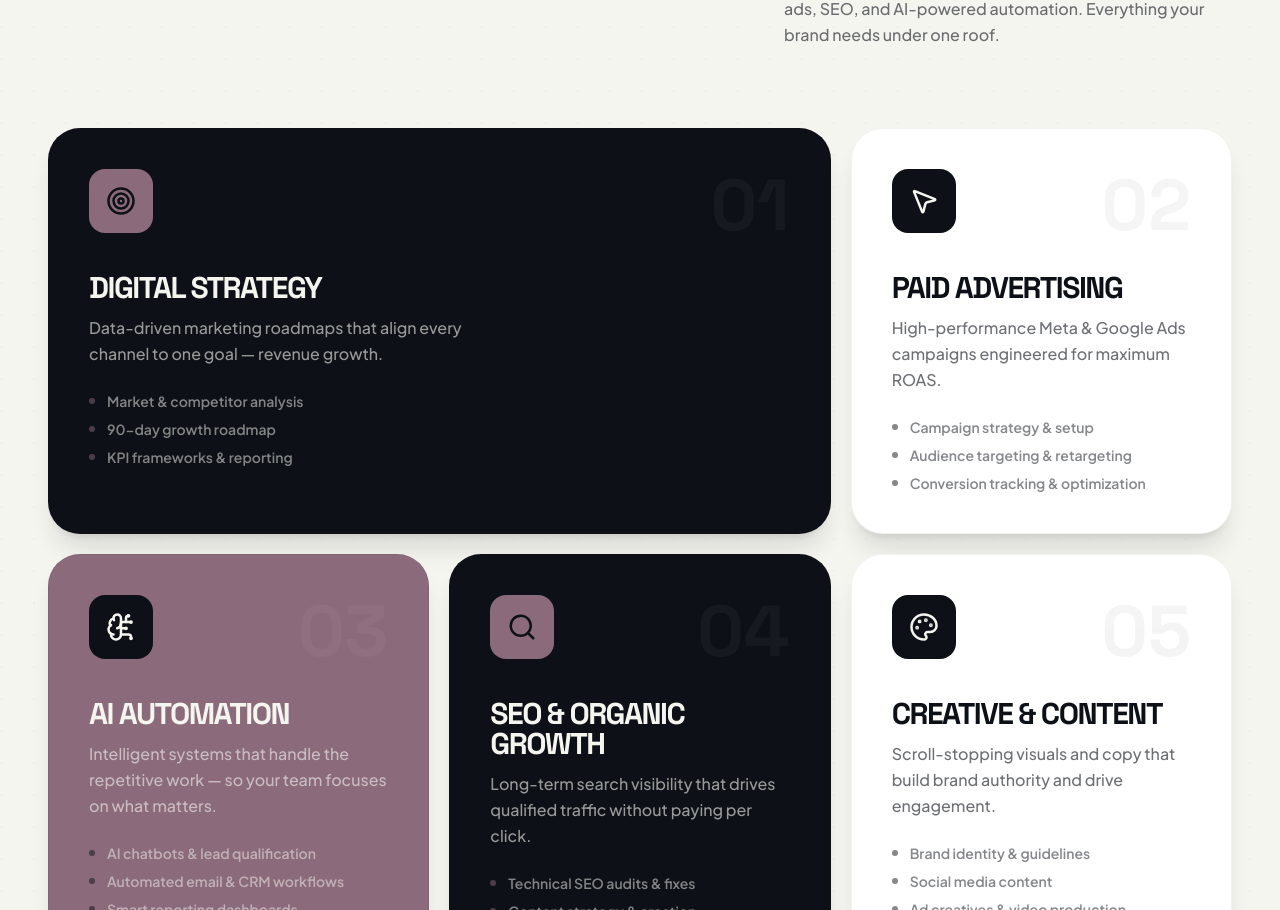
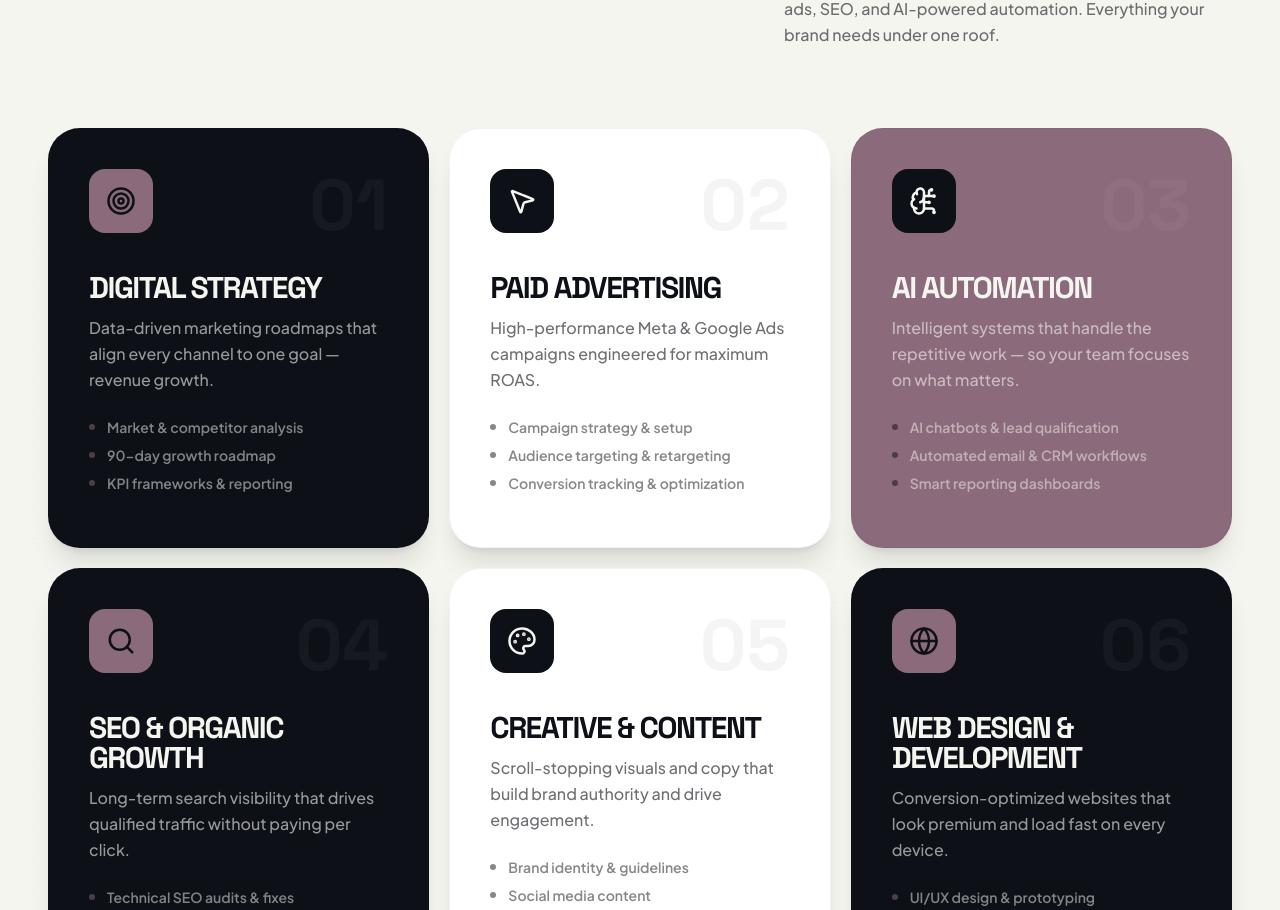
Before and after one commit to samrashahid44/artacy-site, a React (Vite) app: page / in a window 1280 px wide. Shown: the part 3020-3930 px from the top of the page. Built offline with nearby package versions, Linux system fonts and the light colour scheme.

Commit message:
feat: add Services section component with animated grid layout

```diff
--- a/src/components/Services.tsx
+++ b/src/components/Services.tsx
@@ -7,7 +7,7 @@ const services = [
     description: "Data-driven marketing roadmaps that align every channel to one goal — revenue growth.",
     deliverables: ["Market & competitor analysis", "90-day growth roadmap", "KPI frameworks & reporting"],
     icon: Target,
-    size: "col-span-12 md:col-span-6 lg:col-span-8",
+    size: "col-span-12 md:col-span-6 lg:col-span-4",
     color: "bg-primary text-secondary",
     iconBg: "bg-accent text-primary",
   },
@@ -109,7 +109,7 @@ export default function Services() {
                   }
                 }
               }}
-              className={`${service.size} ${service.color} p-8 md:p-10 rounded-[2rem] group relative overflow-hidden flex flex-col justify-between min-h-[340px] md:min-h-[380px] border border-primary/5 shadow-xl hover:shadow-accent/20 transition-all duration-500 hover:-translate-y-1`}
+              className={`${service.size} ${service.color} p-8 md:p-10 rounded-[2rem] group relative overflow-hidden flex flex-col justify-between min-h-[420px] border border-primary/5 shadow-xl hover:shadow-accent/20 transition-all duration-500 hover:-translate-y-1`}
             >
               <div className="relative z-10">
                 <div className="flex items-start justify-between mb-8">
```
